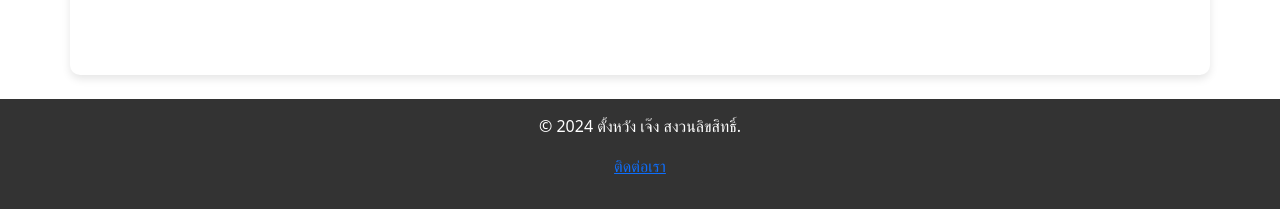
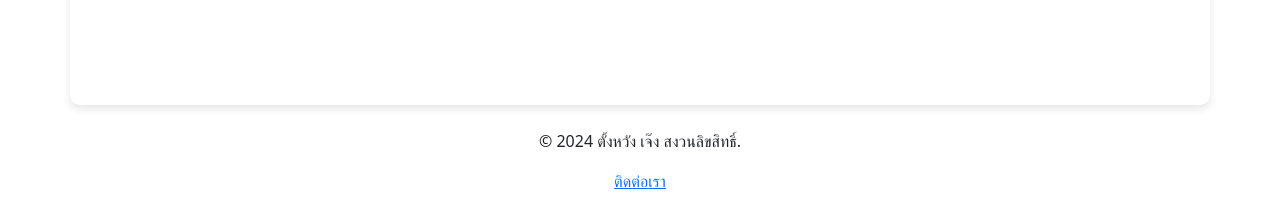
Before and after one commit to bgun000/te.github.io, a plain HTML site: page list3.html in a window 1280 px wide. Shown: the part 591-800 px from the top of the page. Drawn offline with nearby package versions, Linux system fonts and the light colour scheme.

Commit message:
Update product.css

```diff
--- a/product.css
+++ b/product.css
@@ -91,14 +91,6 @@ header {
     transform: scale(1.05);
 }
 
-/* Footer */
-footer {
-    width: 100%;
-    padding: 15px;
-    text-align: center;
-    background-color: #333;
-    color: #fff;
-}
 
 /* Toast */
 .toast {
```
